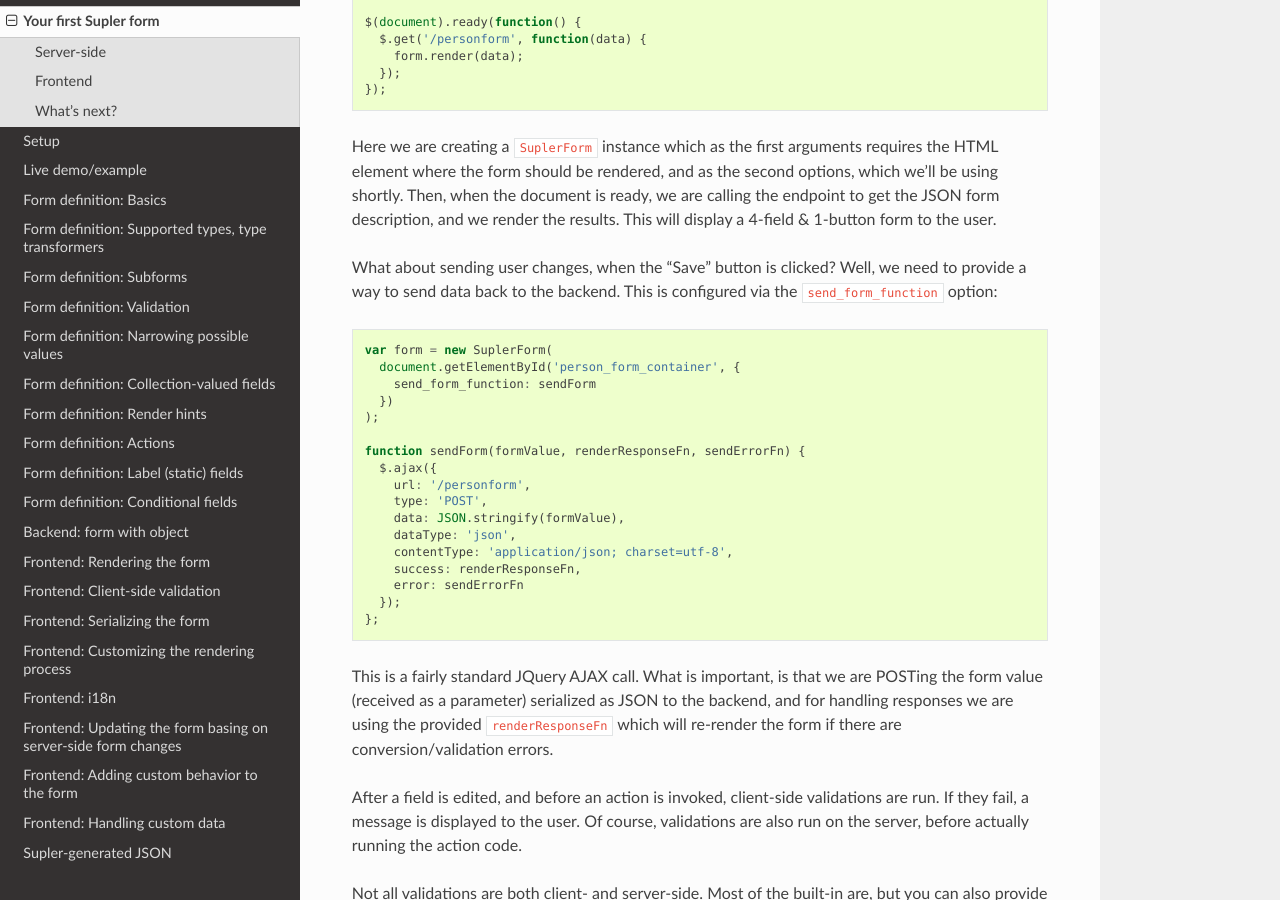
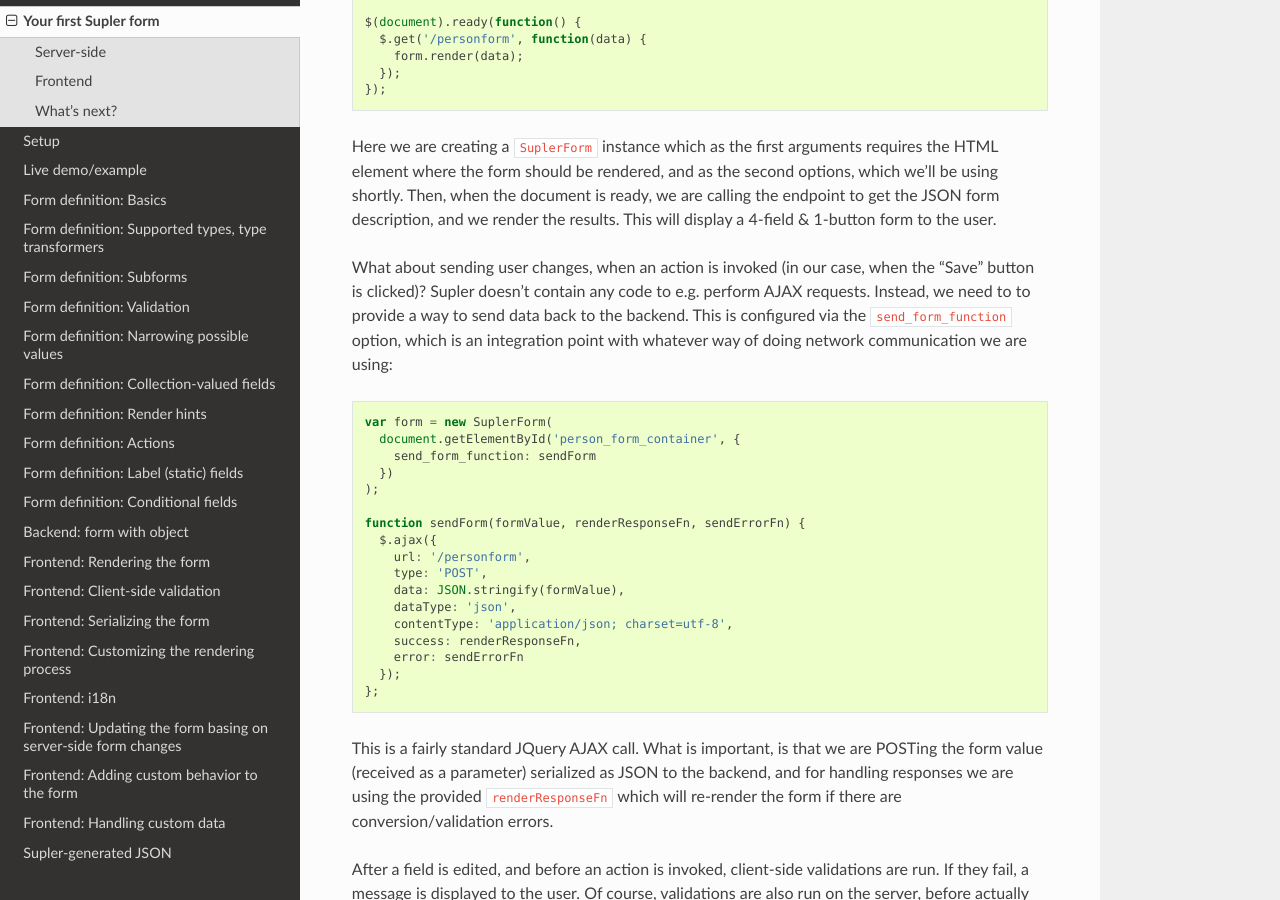
Before and after one commit to softwaremill/supler, a Sphinx documentation site: the page built from docs/first.rst, in a window 1280 px wide and 900 px high, scrolled down 2705 px. Built offline with Sphinx 7.4.7 and the Read the Docs theme 2.0.0, drawn with Linux system fonts in a browser that asks for light colours.

Commit message:
Hopefully clearer explanation of send_form_function

```diff
--- a/docs/first.rst
+++ b/docs/first.rst
@@ -123,8 +123,10 @@
 calling the endpoint to get the JSON form description, and we render the results. This will display a 4-field &
 1-button form to the user.
 
-What about sending user changes, when the "Save" button is clicked? Well, we need to provide a way to send data back
-to the backend. This is configured via the ``send_form_function`` option:
+What about sending user changes, when an action is invoked (in our case, when the "Save" button is clicked)? Supler
+doesn't contain any code to e.g. perform AJAX requests. Instead, we need to to provide a way to send data back to the
+backend. This is configured via the ``send_form_function`` option, which is an integration point with whatever way
+of doing network communication we are using:
 
 .. code-block:: javascript
 
```
